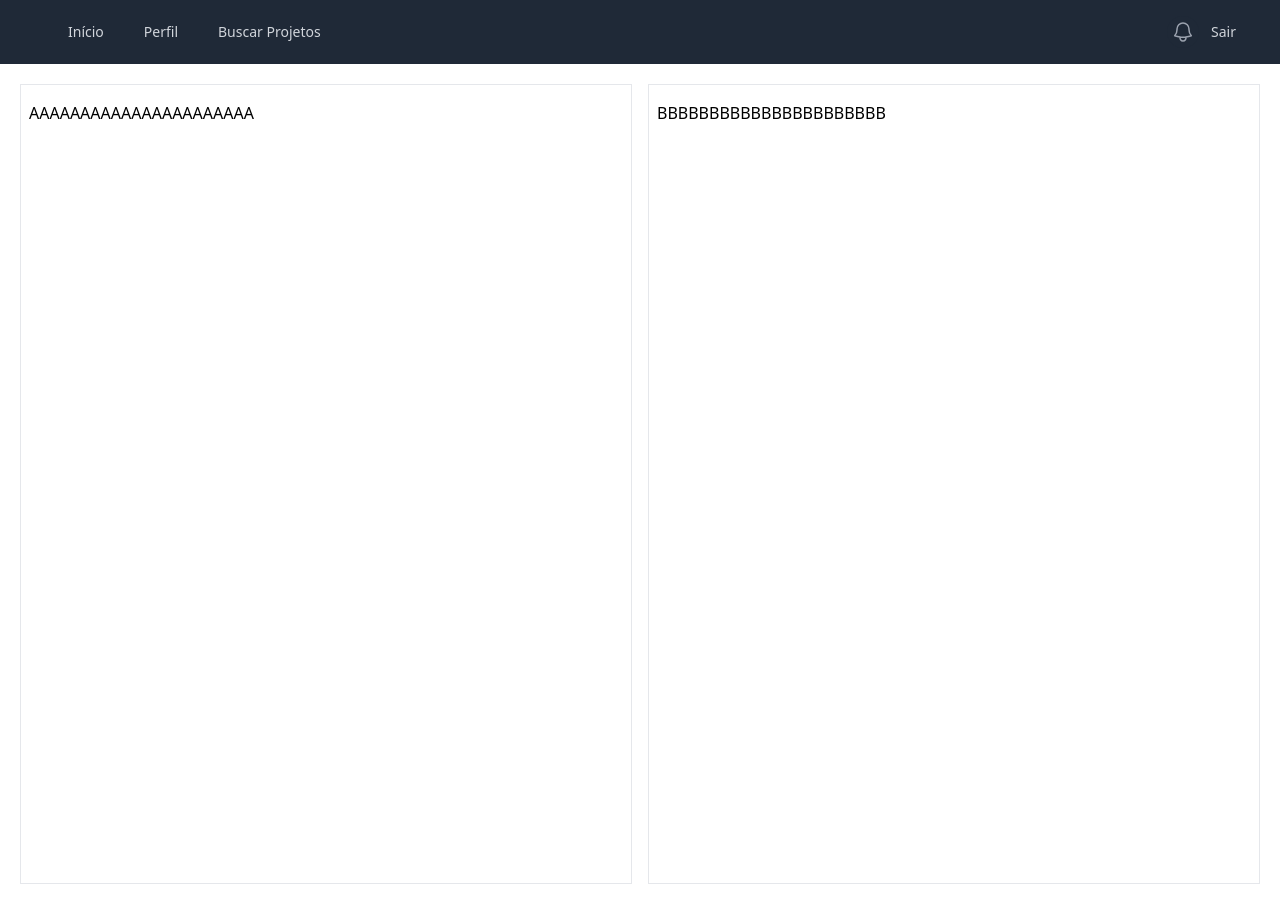
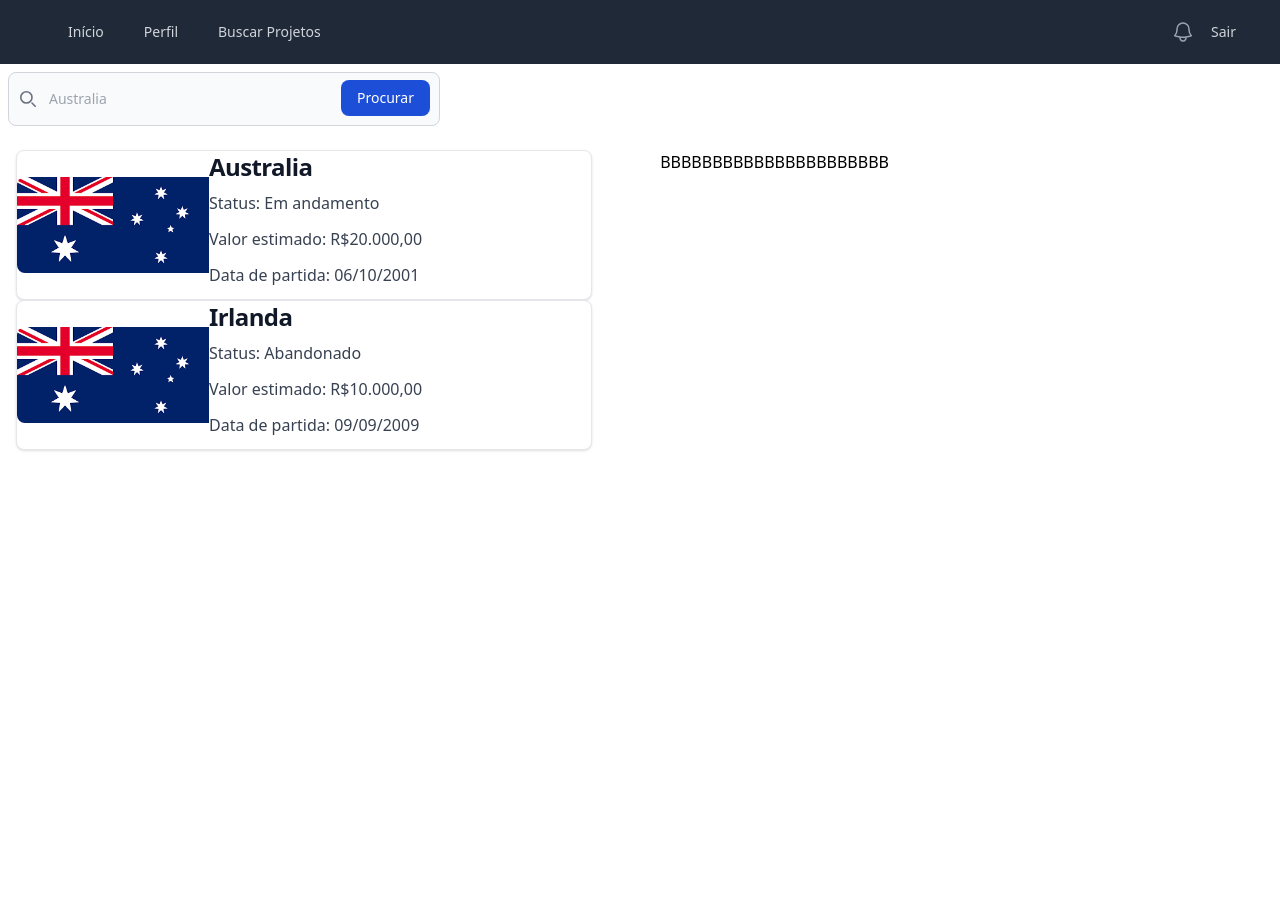
Before and after one commit to tchuby/FrontierLess-FrontEnd, a Next.js app: page /profile in a window 1280 px wide. Shown: the top 922 px of the page. Built offline with nearby package versions, Linux system fonts and the light colour scheme.

Commit message:
initia card

```diff
--- a/src/app/profile/page.tsx
+++ b/src/app/profile/page.tsx
@@ -1,17 +1,22 @@
+import Card from "@/components/Card"
+import FormSearch from "@/components/FormSearch"
 
 export default function Profile() {
     return (
-        <div className="flex items-center justify-center container mx-auto min-h-screen">
-            <div className="flex p-5 space-x-4 w-full">
-                <section className="border px-2 py-4 w-full min-h-screen">
-                    AAAAAAAAAAAAAAAAAAAAAA
+        <div className="container mx-auto min-h-screen">
+            <FormSearch/>
+            <div className="flex space-x-4 w-full">
+                <section className=" p-4 w-full min-h-screen">
+                    <Card pais="Australia" status="Em andamento" valor="R$20.000,00" data="06/10/2001" img="/img/australia.png"/>
+                    <Card pais="Irlanda" status="Abandonado" valor="R$10.000,00" data="09/09/2009" img="/img/australia.png"/>
                 </section>
-                <section className="border px-2 py-4 w-full min-h-screen">
+                <section className=" px-2 py-4 w-full min-h-screen">
                     BBBBBBBBBBBBBBBBBBBBBB
                 </section>
             </div>
         </div>
 
+
     )
 
 }
--- /dev/null
+++ b/src/components/Card/index.tsx
@@ -0,0 +1,24 @@
+import P from '../P';
+import Image from '../Image';
+
+interface Props {
+    pais?: String,
+    status?: String,
+    valor?: String,
+    data?: String,
+    img?: String
+}
+
+export default function Card({pais, status, valor, data, img}: Props) {
+    return (
+        <div className="flex flex-col w-full items-center bg-white border border-gray-200 rounded-lg shadow md:flex-row md:max-w-xl hover:mx-4 hover:bg-gray-100 dark:border-gray-700 dark:bg-gray-800 dark:hover:bg-gray-700">
+           <Image src={img}/>
+            <div className="flex flex-col justify-between P-4 leading-normal">
+                <h5 className="mb-2 text-2xl font-bold tracking-tight text-gray-900 dark:text-white">{pais}</h5>
+                <P>Status: {status}</P>
+                <P>Valor estimado: {valor}</P>
+                <P>Data de partida: {data}</P>
+            </div>
+        </div>
+    )
+}
--- /dev/null
+++ b/src/components/FormSearch/index.tsx
@@ -0,0 +1,18 @@
+
+export default function FormSearch() {
+    return (
+        <form className="max-w-md p-2 w-full">
+            <label htmlFor="default-search" className="mb-2 text-sm font-medium text-gray-900 sr-only dark:text-white">Search</label>
+            <div className="relative">
+                <div className="absolute inset-y-0 start-0 flex items-center ps-3 pointer-events-none">
+                    <svg className="w-4 h-4 text-gray-500 dark:text-gray-400" aria-hidden="true" xmlns="http://www.w3.org/2000/svg" fill="none" viewBox="0 0 20 20">
+                        <path stroke="currentColor" strokeLinecap="round" strokeLinejoin="round" strokeWidth="2" d="m19 19-4-4m0-7A7 7 0 1 1 1 8a7 7 0 0 1 14 0Z" />
+                    </svg>
+                </div>
+                <input type="search" id="default-search" className="block w-full p-4 ps-10 text-sm text-gray-900 border border-gray-300 rounded-lg bg-gray-50 focus:ring-blue-500 focus:border-blue-500 dark:bg-gray-700 dark:border-gray-600 dark:placeholder-gray-400 dark:text-white dark:focus:ring-blue-500 dark:focus:border-blue-500" placeholder="Australia" required />
+                <button type="submit" className="text-white absolute end-2.5 bottom-2.5 bg-blue-700 hover:bg-blue-800 focus:ring-4 focus:outline-none focus:ring-blue-300 font-medium rounded-lg text-sm px-4 py-2 dark:bg-blue-600 dark:hover:bg-blue-700 dark:focus:ring-blue-800">Procurar</button>
+            </div>
+        </form>
+
+    )
+}
--- /dev/null
+++ b/src/components/Image/index.tsx
@@ -0,0 +1,12 @@
+import ImageNext from 'next/image';
+
+interface Props {
+    src?: any
+}
+
+export default function Image({src}: Props) {
+    return (
+        <ImageNext className="object-cover w-full rounded-t-lg h-96 md:h-auto md:w-48 md:rounded-none md:rounded-s-lg" src={src} alt="" width="100" height="100"/>
+    )
+
+}
--- /dev/null
+++ b/src/components/P/index.tsx
@@ -0,0 +1,9 @@
+interface Props {
+    children?: React.ReactNode,
+}
+
+export default function P({ children }: Props) {
+    return (
+        <p className="mb-3 font-normal text-gray-700 dark:text-gray-400">{children}</p>
+    )
+}
```
Also changed, not shown: public/img/australia.png (added).
